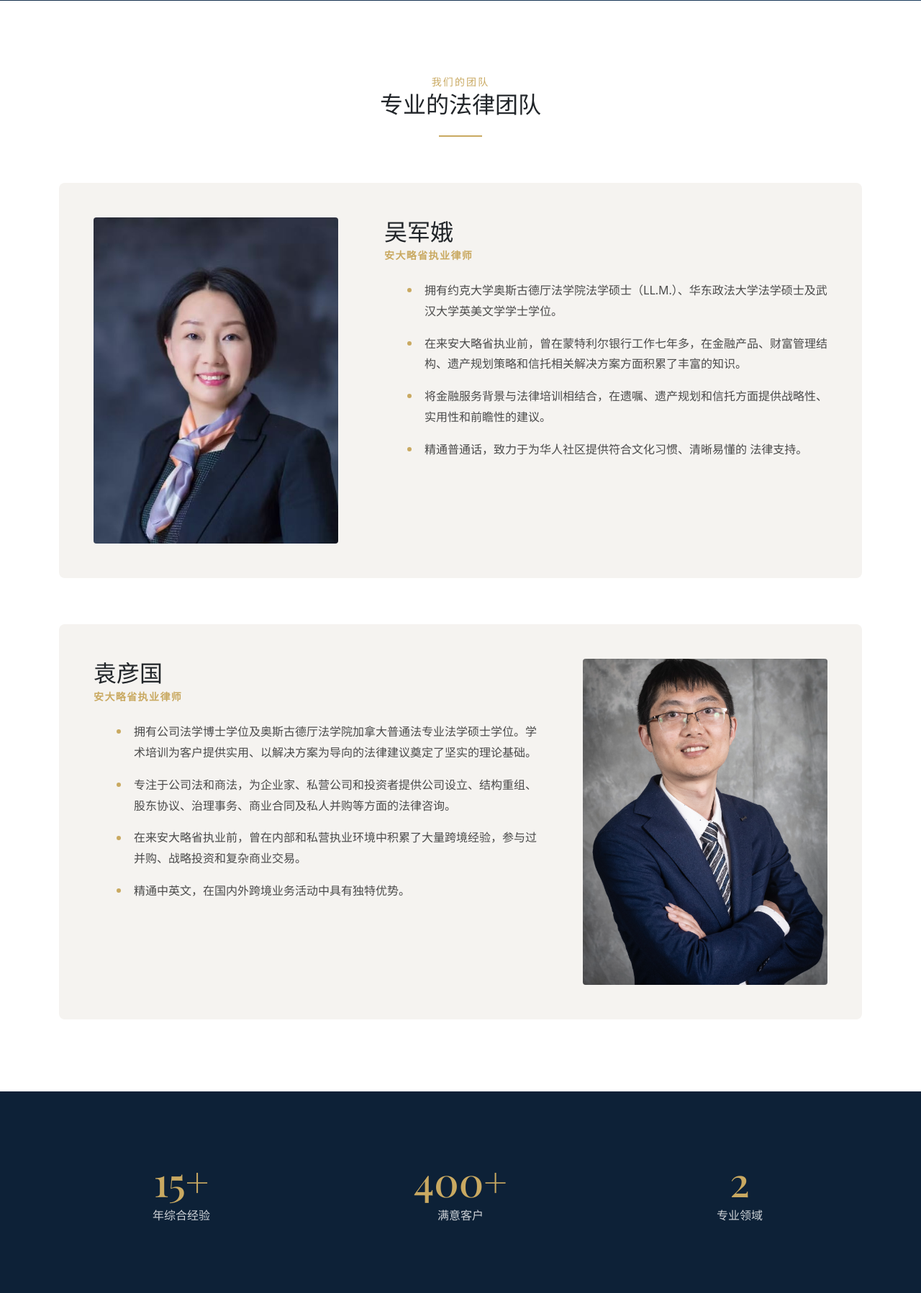
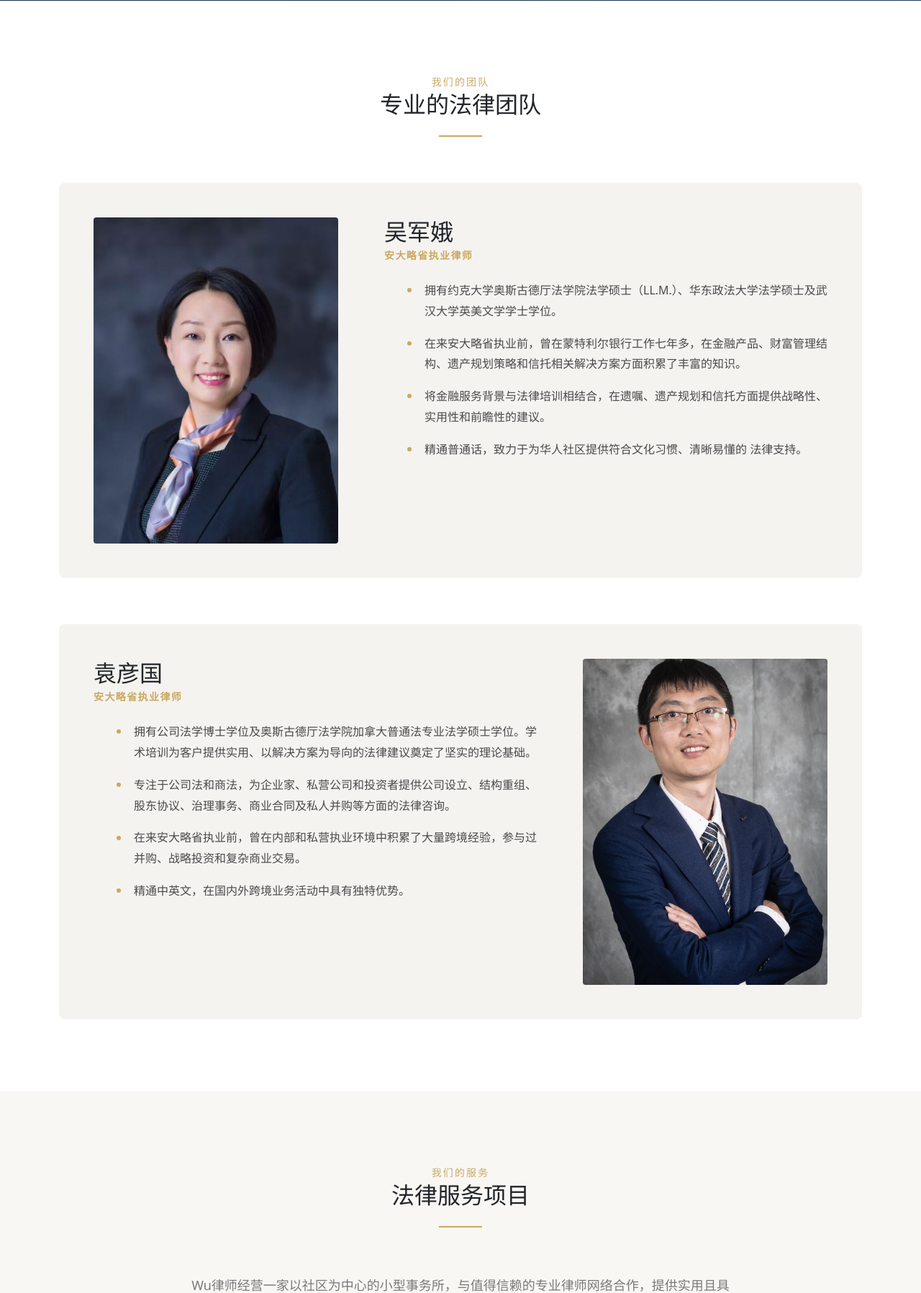
Before and after one commit to gauchozhang/lawyer-website, a Flask app: page /cn in a window 1280 px wide. Shown: the part 725-2521 px from the top of the page at 72% size. Run offline with Flask 3, Linux system fonts and the light colour scheme.

Commit message:
根据吴军娥要求做了修改

```diff
--- a/templates/index-cn.html
+++ b/templates/index-cn.html
@@ -29,7 +29,7 @@
     <!-- Navigation -->
     <nav class="nav" id="mainNav">
         <div class="container">
-            <a href="#" class="logo">Wu <span>&</span> Associates</a>
+            <a href="#" class="logo">June Wu <span>&</span> Lawyer</a>
             <ul class="main-nav">
                 <li><a href="#about">关于我们</a></li>
                 <li><a href="#services">服务项目</a></li>
@@ -116,26 +116,6 @@
                             <li>精通中英文，在国内外跨境业务活动中具有独特优势。</li>
                         </ul>
                     </div>
-                </div>
-            </div>
-        </div>
-    </section>
-
-    <!-- Statistics -->
-    <section class="stats-section">
-        <div class="container">
-            <div class="stats-grid">
-                <div class="stat-item">
-                    <div class="stat-number">15+</div>
-                    <div class="stat-label">年综合经验</div>
-                </div>
-                <div class="stat-item">
-                    <div class="stat-number">400+</div>
-                    <div class="stat-label">满意客户</div>
-                </div>
-                <div class="stat-item">
-                    <div class="stat-number">2</div>
-                    <div class="stat-label">专业领域</div>
                 </div>
             </div>
         </div>
@@ -388,7 +368,7 @@
         <div class="container">
             <div class="footer-grid">
                 <div class="footer-brand">
-                    <div class="logo">Wu <span>&</span> Associates</div>
+                    <div class="logo">June Wu <span>&</span> Lawyer</div>
                     <p>在安大略省提供全面的法律服务，以专业、诚信和个性化关注为您提供服务。</p>
                 </div>
                 <div>
```
Also changed, not shown: templates/index.html (+6 -26 lines).
